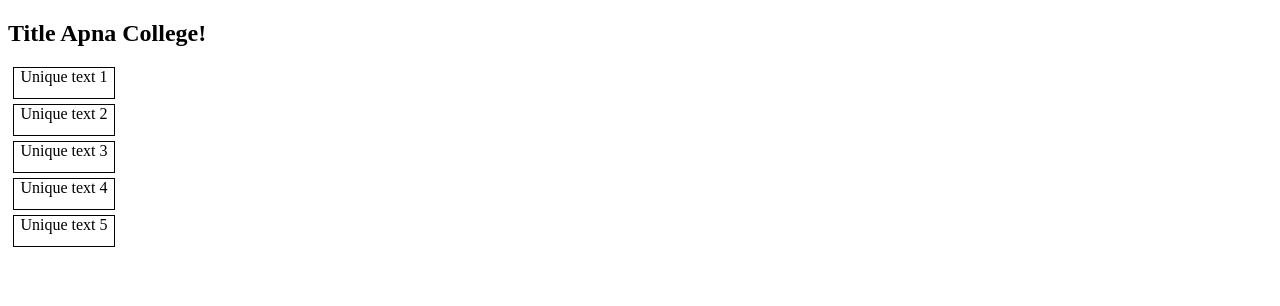
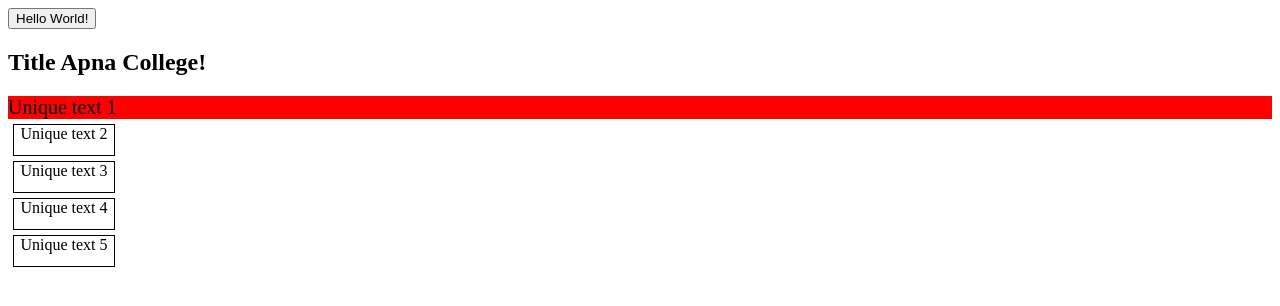
Before and after one commit to vishnuwadkar/Web-Development-CWH, a plain HTML site: page JavaScript/sample.html in a window 1280 px wide. Drawn offline with Linux system fonts and the light colour scheme.

Commit message:
DOM done!

```diff
--- a/JavaScript/dom.js
+++ b/JavaScript/dom.js
@@ -1,7 +1,7 @@
 // console.dir() -> prints properties and methods of special objects
 // window is a global object
-console.dir(window)
-console.dir(document)
+// console.dir(window)
+// console.dir(document)
 
 //window and window.document are same since window is an global object
 
@@ -53,3 +53,47 @@ for(let sdiv of udiv){
     sdiv.innerText = `Unique text ${i}`;
     i++;
 }
+
+//ATTRIBUTES
+//1.getAttributes(attr) -> to get the value of the attribute
+let id = document.querySelector("#fdiv")
+console.log(id.getAttribute("id"))
+
+//2.setAttribute(attr, value) -> to set the value for any attribute
+let eg = document.querySelector(".common")
+eg.setAttribute("class","uncommon")     //changes class from "common" to "uncommon"
+
+//style Attribute ->changing CSS through Javascript
+eg.style.backgroundColor = "red";
+eg.style.fontSize = "20px"
+
+//inserting elements
+//create -> add
+
+// 1.creating element -> document.createElement("element name")
+let newel = document.createElement("button")    //created!
+newel.innerText = "Hello World!"
+
+//2.append() -> add to end(inside) node.append(newel)
+let newdiv = document.querySelector(".new")
+newdiv.append(newel);   //appending
+
+//3.prepend() -> adds at the beginning(inside) node.prepend(newel)
+newdiv.prepend(newel);
+
+// 4.before() ->adds at the beginning(outside) node.before()
+let newhead = document.createElement("h1")
+newhead.innerText = "This is a new head"
+document.querySelector(".new").before(newhead)
+
+//5.after() ->adds at the end(outside)
+
+//Deleting element -> deletes any node
+//node.remove()
+newhead.remove()
+
+//classList -> collection of class attributes for an element and is used to append a new class
+
+//elem.classList.add() ->add new class
+//elem.classList.remove() ->delete existing class
+newdiv.classList.add("newclass");
--- a/JavaScript/sample.html
+++ b/JavaScript/sample.html
@@ -5,7 +5,7 @@
     <meta name="viewport" content="width=device-width, initial-scale=1.0">
     <title>Sample file</title>
     <style>
-        div div{
+        .common{
             height: 30px;
             width: 100px;
             margin: 5px;
@@ -15,7 +15,7 @@
     </style>
 </head>
 <body>
-    <div>
+    <div class="new">
         <h2>Title</h2>
         <div id="fdiv" class="common"><i>This is a box</i></div>
         <div class="fclass common">This is a box</div>
```
